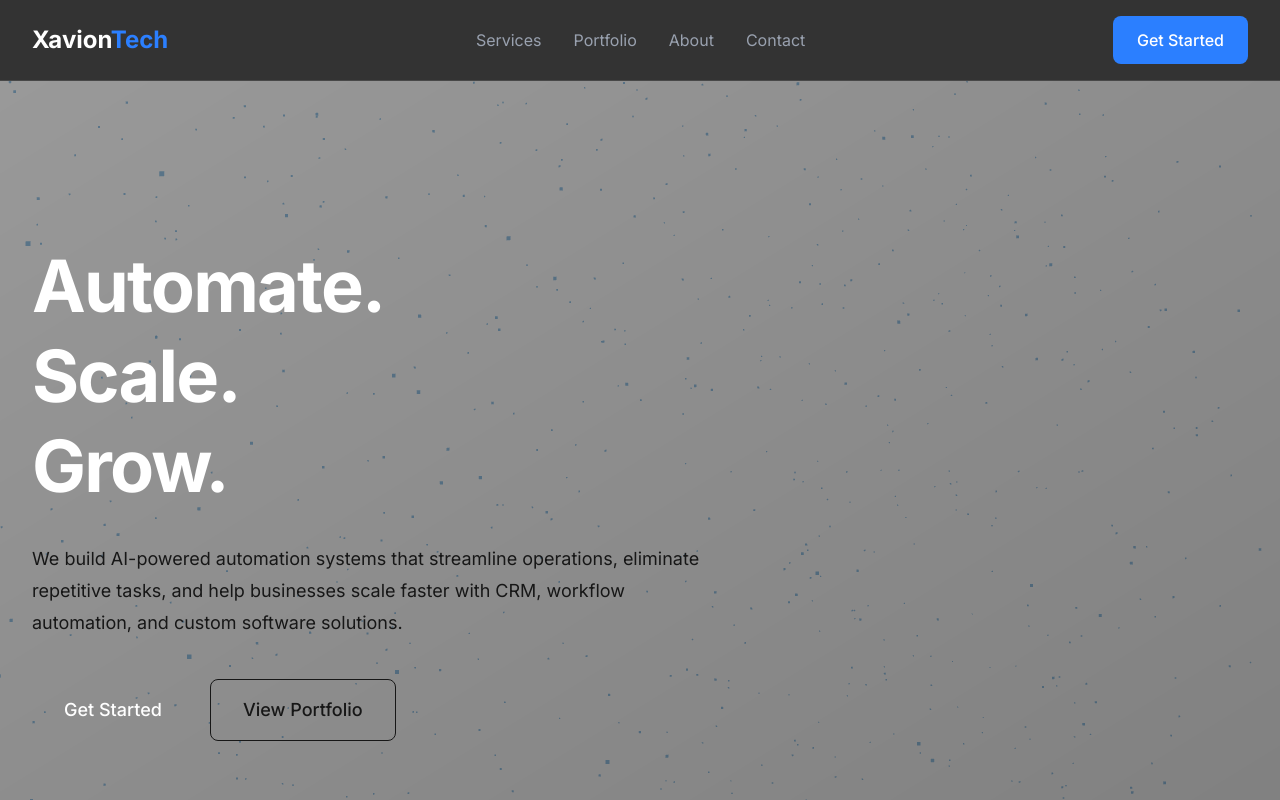
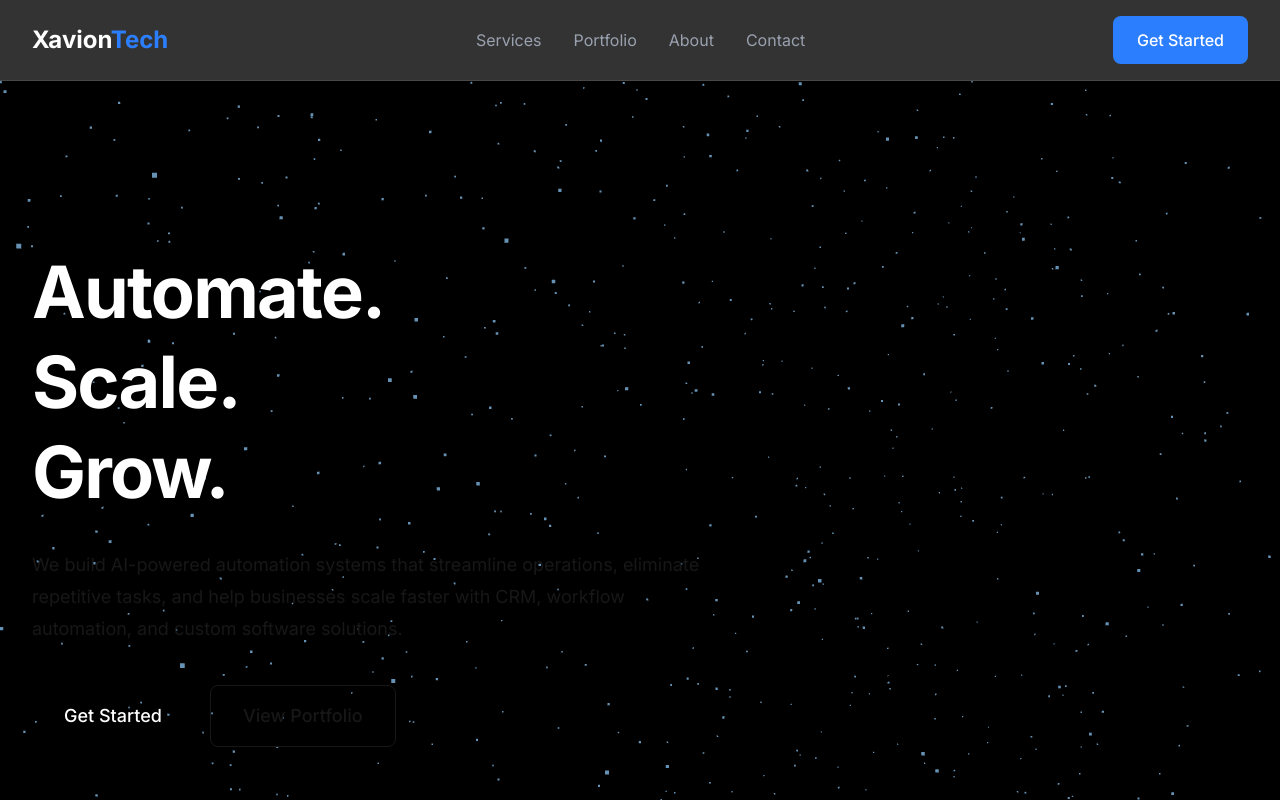
Before and after one commit to Syedzeerakzia/Xavion-Website, a Next.js app: page / in a window 1280 px wide. Shown: the top 800 px of the page. Built offline with nearby package versions, Linux system fonts and the light colour scheme.

Commit message:
Refactor Home and Hero components for improved structure and styling

```diff
--- a/app/page.tsx
+++ b/app/page.tsx
@@ -4,10 +4,13 @@ import FeaturedPortfolio from "@/components/home/FeaturedPortfolio";
 
 export default function Home() {
   return (
-    <>
+    <main className="relative bg-black">
       <Hero />
-      <FeaturedServices />
-      <FeaturedPortfolio />
-    </>
+
+      <div className="relative z-10 rounded-t-[40px] bg-background">
+        <FeaturedServices />
+        <FeaturedPortfolio />
+       </div>
+    </main>
   );
 }
--- a/components/home/hero/Hero.tsx
+++ b/components/home/hero/Hero.tsx
@@ -1,65 +1,20 @@
-// import Button from "@/components/ui/Button";
-// import Section from "@/components/ui/Section";
-
-// export default function Hero() {
-//   return (
-//     <Section className="relative overflow-hidden py-32">
-//       {/* Background Gradient */}
-//       <div className="absolute inset-0 -z-10 bg-linear-to-br from-black via-navy to-black" />
-
-//       <div className="max-w-3xl">
-//         {/* <span className="inline-flex rounded-full border border-primary/30 bg-primary/10 px-4 py-2 text-sm font-medium text-primary">
-//           AI • Automation • CRM • Development
-//         </span> */}
-
-//         <h1 className="mt-8 text-5xl font-bold leading-tight tracking-tight text-white md:text-7xl">
-//           Automate.
-//           <br />
-//           Scale.
-//           <br />
-//           Grow.
-//         </h1>
-
-//         <p className="mt-8 max-w-2xl text-lg leading-8 text-gray">
-//           We build AI-powered automation systems that streamline operations,
-//           eliminate repetitive tasks, and help businesses scale faster with
-//           CRM, workflow automation, and custom software solutions.
-//         </p>
-
-//         <div className="mt-10 flex flex-wrap gap-4">
-//           <Button href="/contact" size="lg">
-//             Get Started
-//           </Button>
-
-//           <Button
-//             href="/portfolio"
-//             variant="secondary"
-//             size="lg"
-//           >
-//             View Portfolio
-//           </Button>
-//         </div>
-//       </div>
-//     </Section>
-//   );
-// }
-
 import Button from "@/components/ui/Button";
 import Section from "@/components/ui/Section";
 import HeroBackground from "./HeroBackground";
 
 export default function Hero() {
   return (
-    <Section className="relative overflow-hidden py-32">
+    <div className="sticky top-0 h-screen">
+      <Section className="relative flex h-screen items-center overflow-hidden">
 
         {/* Three Background */}
         <HeroBackground />
 
         {/* Gradient Overlay */}
-      <div className="absolute inset-0 -z-10 bg-linear-to-br from-black/40 via-navy/30 to-black/50" />
+        {/* <div className="absolute inset-0 -z-10 bg-linear-to-br from-black/40 via-navy/30 to-black/50 " /> */}
 
         {/* Content */}
-      <div className="relative z-20 max-w-3xl">
+        <div className="relative z-20 lg:w-7xl">
 
           <h1 className="mt-8 text-5xl font-bold leading-tight tracking-tight text-white md:text-7xl">
             Automate.
@@ -92,5 +47,6 @@ export default function Hero() {
         </div>
 
       </Section>
+    </div>
   );
 }
```
Lines whose indentation alone changed are shown as unchanged.
